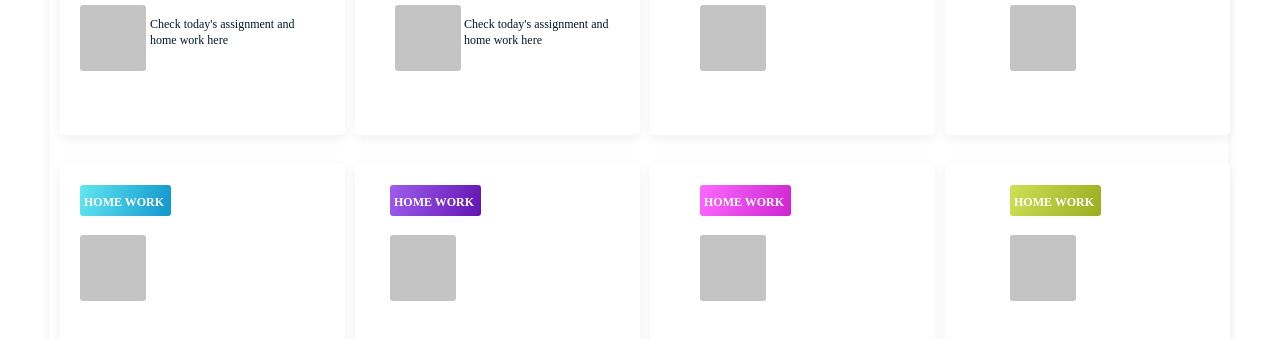
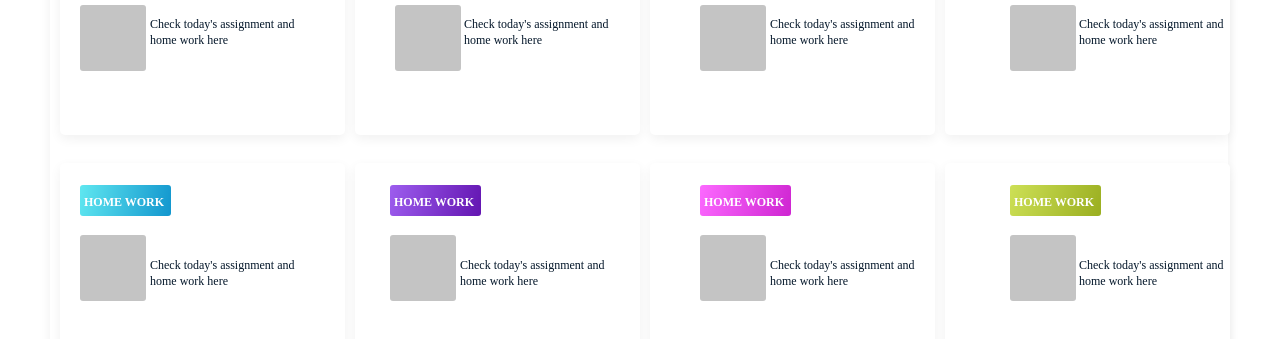
Before and after one commit to goodluck1455/My-Practice-On-WEBDEV-FORUM, a plain HTML site: page index.html in a window 1280 px wide. Shown: the part 355-694 px from the top of the page. Drawn offline with Linux system fonts and the light colour scheme.

Commit message:
Another new commit

```diff
--- a/style.css
+++ b/style.css
@@ -133,6 +133,22 @@ color: rgba(255, 255, 255, 0.02);
     margin-left:10px;
     margin-top:10px;
 }
+
+
+.box3 p {
+    position: absolute;
+    width: 159px;
+    height: 32px;
+    left: 720px;
+    top: 79px;
+    font-family: Manrope;
+    font-style: normal;
+    font-weight: normal;
+    font-size: 12px;
+    line-height: 16px;
+    color: #04172A;
+}
+
 .box4{
     background: white;
     width: 285px;
@@ -142,6 +158,21 @@ color: rgba(255, 255, 255, 0.02);
     margin-left:10px;
     margin-top:10px;
 }
+
+.box4 p {
+    position: absolute;
+    width: 159px;
+    height: 32px;
+    left: 1029px;
+    top: 79px;
+    font-family: Manrope;
+    font-style: normal;
+    font-weight: normal;
+    font-size: 12px;
+    line-height: 16px;
+    color: #04172A;
+}
+
 .box5{
     background: white;
     width: 285px;
@@ -152,6 +183,21 @@ color: rgba(255, 255, 255, 0.02);
     margin-left:10px;
 
 }
+
+.box5 p {
+    position: absolute;
+    width: 159px;
+    height: 32px;
+    left: 100px;
+    top: 320px;
+    font-family: Manrope;
+    font-style: normal;
+    font-weight: normal;
+    font-size: 12px;
+    line-height: 16px;
+    color: #04172A;
+}
+
 .box6{
     background: white;
     width: 285px;
@@ -160,6 +206,20 @@ color: rgba(255, 255, 255, 0.02);
    box-shadow: 0px 4px 12px rgba(0, 0, 0, 0.06);
     border-radius: 5px;
     margin-left:10px;
+}
+
+.box6 p {
+    position: absolute;
+    width: 159px;
+    height: 32px;
+    left: 410px;
+    top: 320px;
+    font-family: Manrope;
+    font-style: normal;
+    font-weight: normal;
+    font-size: 12px;
+    line-height: 16px;
+    color: #04172A;
 }
 .box7{
     background: white;
@@ -170,6 +230,22 @@ color: rgba(255, 255, 255, 0.02);
     border-radius: 5px;
     margin-left:10px;
 }
+
+.box7 p {
+    position: absolute;
+    width: 159px;
+    height: 32px;
+    left: 720px;
+    top: 320px;
+    font-family: Manrope;
+    font-style: normal;
+    font-weight: normal;
+    font-size: 12px;
+    line-height: 16px;
+    color: #04172A;
+}
+
+
 .box8{
     background: white;
     width: 285px;
@@ -178,6 +254,20 @@ color: rgba(255, 255, 255, 0.02);
    box-shadow: 0px 4px 12px rgba(0, 0, 0, 0.06);
     border-radius: 5px;
     margin-left:10px;
+}
+
+.box8 p {
+    position: absolute;
+    width: 159px;
+    height: 32px;
+    left: 1029px;
+    top: 320px;
+    font-family: Manrope;
+    font-style: normal;
+    font-weight: normal;
+    font-size: 12px;
+    line-height: 16px;
+    color: #04172A;
 }
 
  #A-recta{
```
